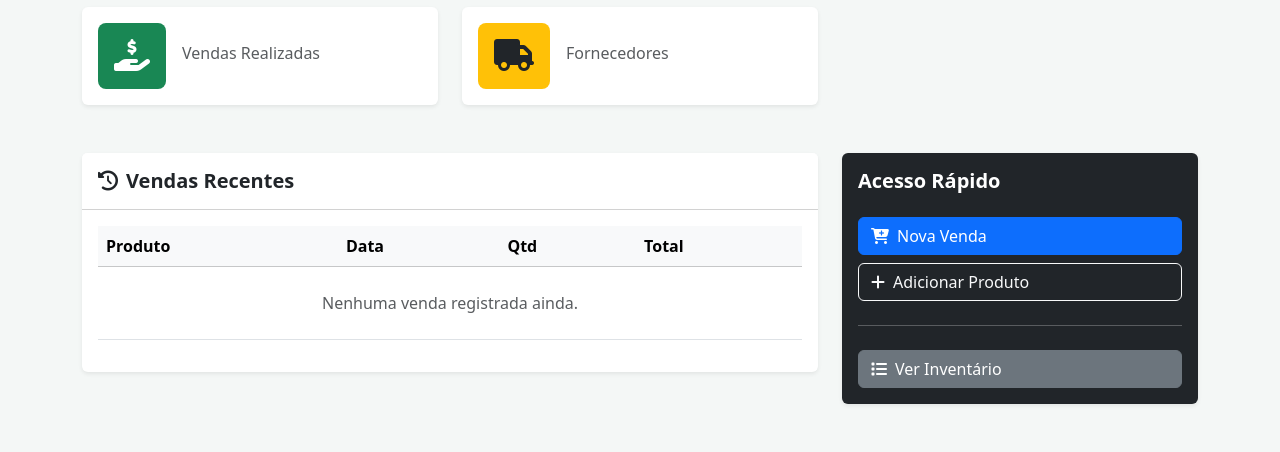
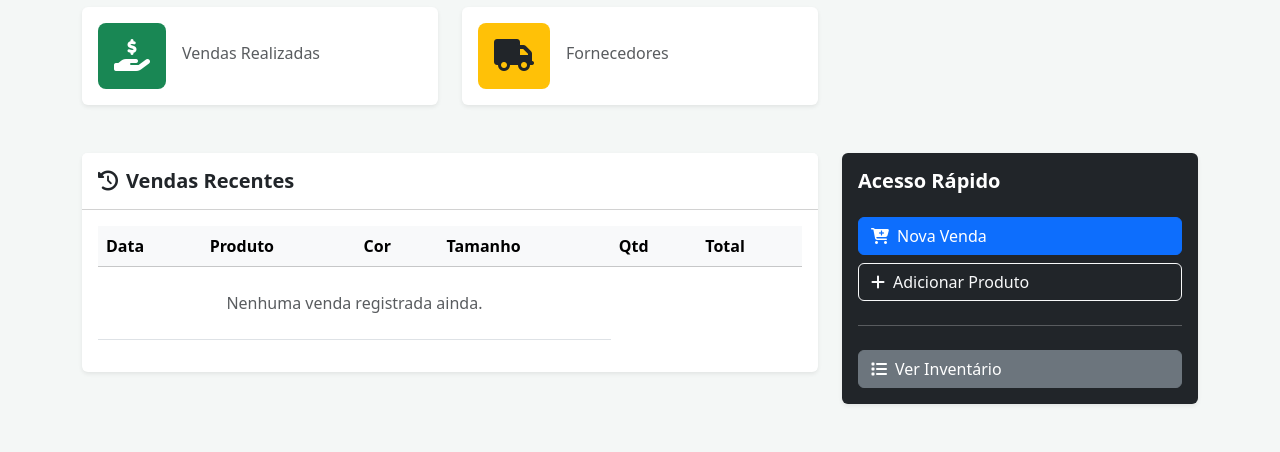
Before and after one commit to gustavosdefreitas/Plataforma-de-Gestao-Estrategica-Textil, a Python web app: template templates/dashboard.html in a window 1280 px wide. Shown: the part 648-1100 px from the top of the page. Run offline with Jinja, Linux system fonts and the light colour scheme; the template is opened without the code that fills it, so the values that code supplies are empty.

Commit message:
v1.1_ajustes no dashboard

```diff
--- a/templates/dashboard.html
+++ b/templates/dashboard.html
@@ -110,8 +110,10 @@
                     <table class="table table-hover align-middle">
                         <thead class="table-light">
                             <tr>
+                                <th>Data</th>
                                 <th>Produto</th>
-                                <th>Data</th>
+                                <th>Cor</th>
+                                <th>Tamanho</th>
                                 <th>Qtd</th>
                                 <th>Total</th>
                             </tr>
```
